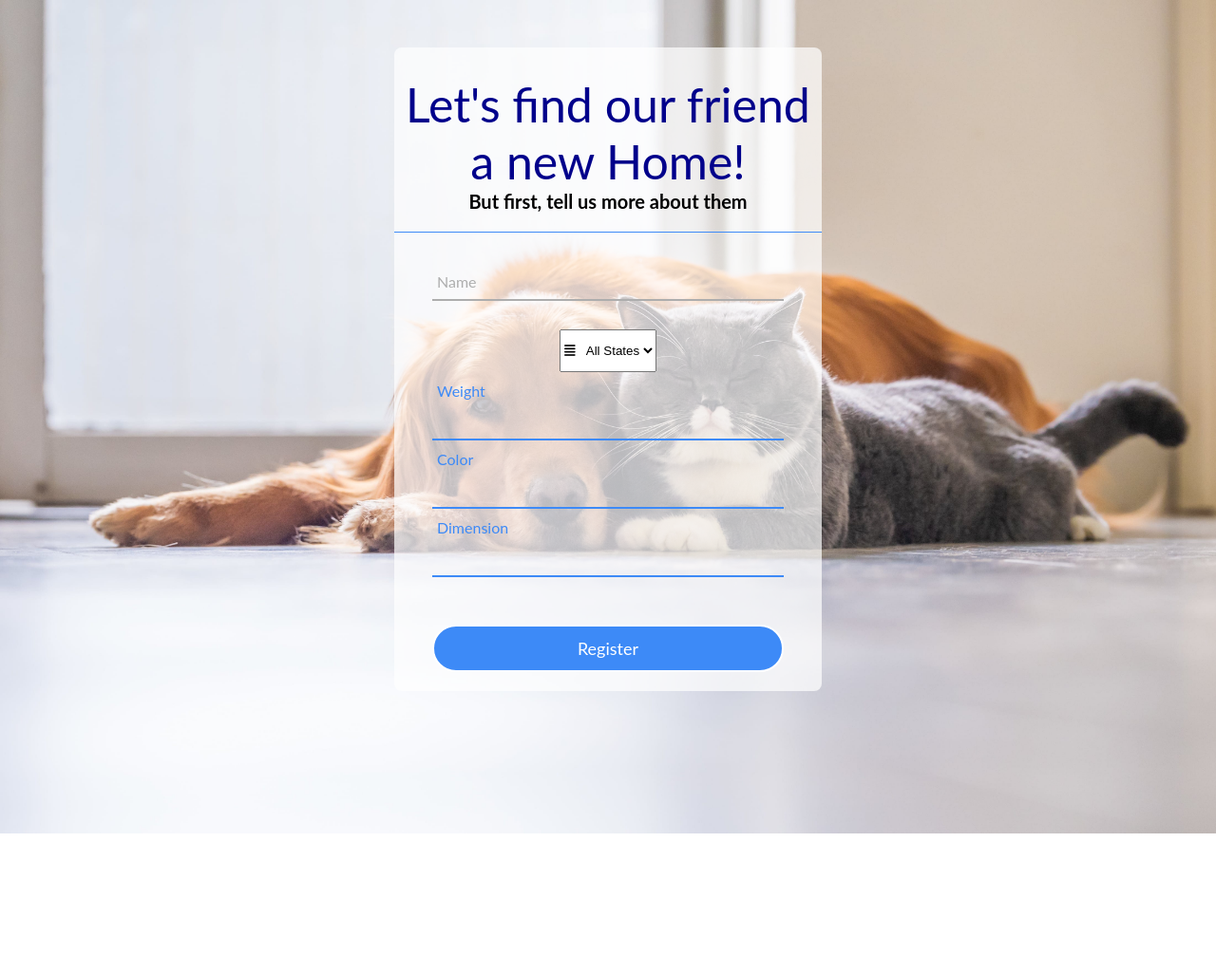
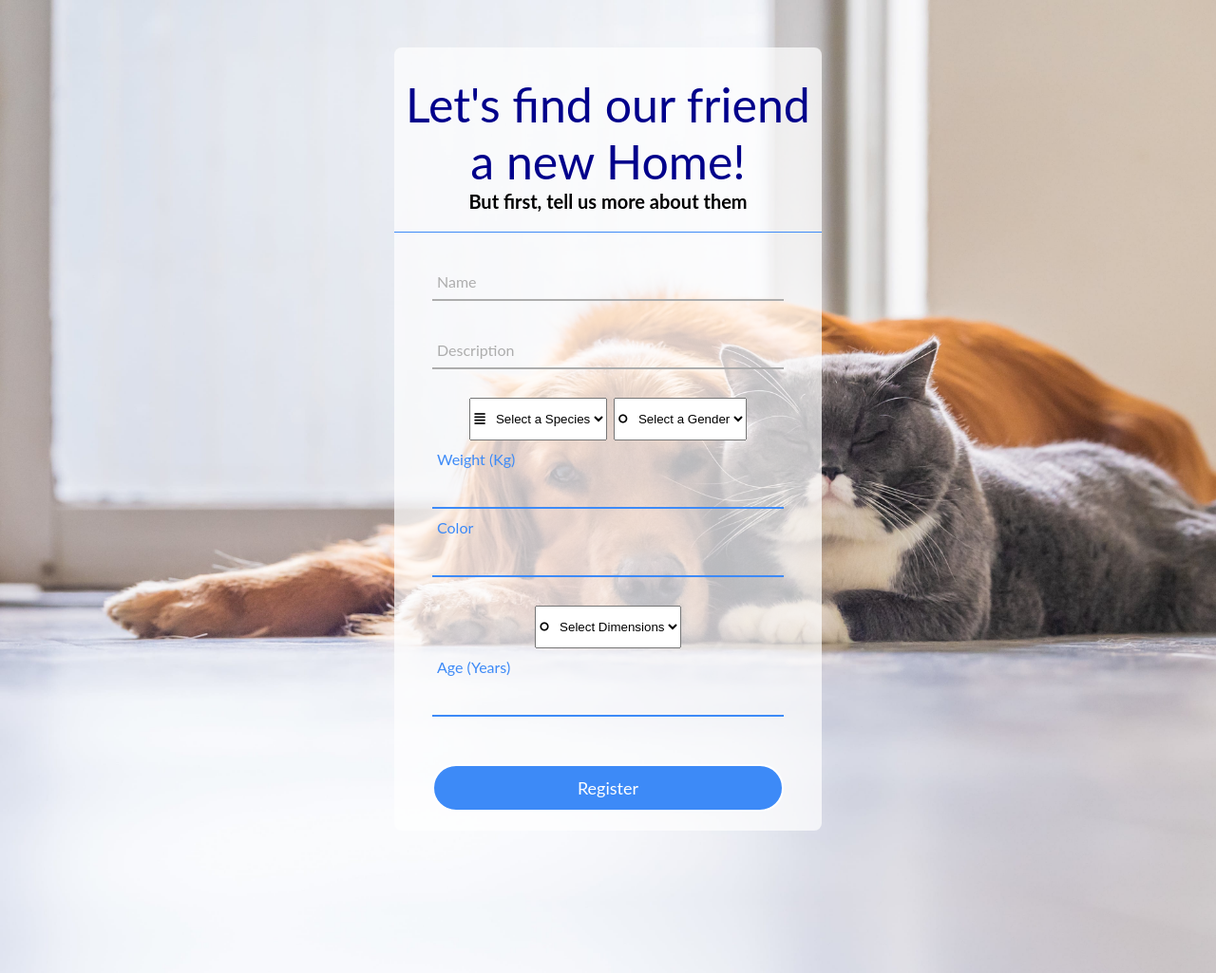
Before and after one commit to up201806330/Hoaloha, a PHP site: page /pages/add_animal.php in a window 1280 px wide. Shown: the part 86-1111 px from the top of the page at 95% size. Before the commit the page ends 964 px from the top, so only its background shows below. Run offline with PHP 8.4, Linux system fonts and the light colour scheme; the visitor is signed in with stand-in values (Sample User, id 1); some libraries are stand-ins or nearby versions.

Commit message:
aoksdopasdpo

```diff
--- a/actions/action_add_animal.php
+++ b/actions/action_add_animal.php
@@ -8,13 +8,15 @@
   $species = $_POST['species'];
   $weight = $_POST['weight'];
   $color = $_POST['color'];
-  $dimension = $_POST['dimension'];
+  $dimensions = $_POST['dimensions'];
+  $gender = $_POST['gender'];
+  $age = $_POST['age'];
   $photo = $_POST['img'];
 
   $description = $_POST['description'];
 
   try {
-    $animalId = insertAnimal($name, $species, $weight, $color, $dimension, $photo); // TODO handle bad image and bad location here
+    $animalId = insertAnimal($name, $species, $weight, $color, $dimensions, $gender, $age, $photo); // TODO handle bad image and bad location here
     $_SESSION['messages'][] = array('type' => 'success', 'content' => 'Added animal to db!');
     $_SESSION['add_animal'] = 'success';
 
--- a/database/db_animal.php
+++ b/database/db_animal.php
@@ -17,11 +17,11 @@
     return $stmt->fetchAll();
   }
 
-  function insertAnimal($name, $species, $weight, $color, $dimension, $photo) { // TODO missing some parameters
+  function insertAnimal($name, $species, $weight, $color, $dimension, $gender, $age, $photo) {
     $db = Database::instance()->db();
 
-    $stmt = $db->prepare('INSERT INTO Pets(name, species, weight, color, dimension, photo) VALUES(?, ?, ?, ?, ?, ?)');
-    $stmt->execute(array($name, $species, $weight, $color, $dimension, $photo));
+    $stmt = $db->prepare('INSERT INTO Pets(name, species, weight, color, dimension, gender, age, photo) VALUES(?, ?, ?, ?, ?, ?, ?, ?)');
+    $stmt->execute(array($name, $species, $weight, $color, $dimension, $gender, $age, $photo));
     return $db->lastInsertId();
   }
 ?>
--- a/templates/tpl_animal.php
+++ b/templates/tpl_animal.php
@@ -13,7 +13,7 @@
 
           <ul>
             <li class="animal-species"> <?=$animal['species']?> </li>
-            <li class="animal-gender"> Gender </li>
+            <li class="animal-gender"> <?=$animal['gender']?> </li>
             <li class="animal-location"> Location </li>
           </ul>
 
@@ -24,7 +24,7 @@
               <div class="animal-stat">
               <!-- <div class="animal-weight"> -->
                 <div class="stat-title">
-                  Weight
+                  Weight (Kg)
                 </div>
                 <?=$animal['weight']?>
               </div>
@@ -43,6 +43,14 @@
                 </div>
               <!-- <div class="animal-dimension"> -->
                 <?=$animal['dimension']?>
+              </div>
+
+              <div class="animal-stat">
+                <div class="stat-title">
+                  Age (Years)
+                </div>
+              <!-- <div class="animal-age"> -->
+                <?=$animal['age']?>
               </div>
           </div>
         </div>
@@ -64,29 +72,47 @@
           <span></span>
           <label>Name</label>
         </div>
+        <div class="txt_field">
+          <input type="text" name="description" required>
+          <span></span>
+          <label>Description</label>
+        </div>
         <select name='species' style='height: 45px; font-family:Arial, FontAwesome;'>
-            <option value=''>&#xf039; &nbsp; All States</option>
+            <option value=''>&#xf039; &nbsp; Select a Species</option>
             <option value='Dog'>&#xf6d3; &nbsp; Dog</option>
             <option value='Cat'>&#xf6be; &nbsp; Cat</option>
             <option value='Bird'>&#xf535; &nbsp; Bird</option>
             <option value='Other'>&#xf059; &nbsp; Other</option>
             <label>Species</label>
         </select>
+        <select name='gender' style='height: 45px; font-family:Arial, FontAwesome;'>
+            <option value=''>&#xf22d; &nbsp; Select a Gender</option>
+            <option value='Male'>&#xf222; &nbsp; Male</option>
+            <option value='Female'>&#xf221; &nbsp; Female</option>
+            <label>Gender</label>
+        </select>
         <div class="details">
             <div class="txt_field">
             <input type="text" name="weight">
             <span></span>
-            <label>Weight</label>
+            <label>Weight (Kg)</label>
             </div>
             <div class="txt_field">
             <input type="text" name="color">
             <span></span>
             <label>Color</label>
             </div>
+            <select name='dimensions' style='height: 45px; font-family:Arial, FontAwesome;'>
+                <option value=''>&#xf22d; &nbsp; Select Dimensions</option>
+                <option value='Small'>&#xf56b; &nbsp; Small</option>
+                <option value='Medium'>&#xf546; &nbsp; Medium</option>
+                <option value='Large'>&#xf436; &nbsp; Large</option>
+                <label>Dimensions</label>
+            </select>
             <div class="txt_field">
-            <input type="text" name="dimension">
+            <input type="number" name="age">
             <span></span>
-            <label>Dimension</label>
+            <label>Age (Years)</label>
             </div>
         </div>
         <button type="submit">Register</button>
```
